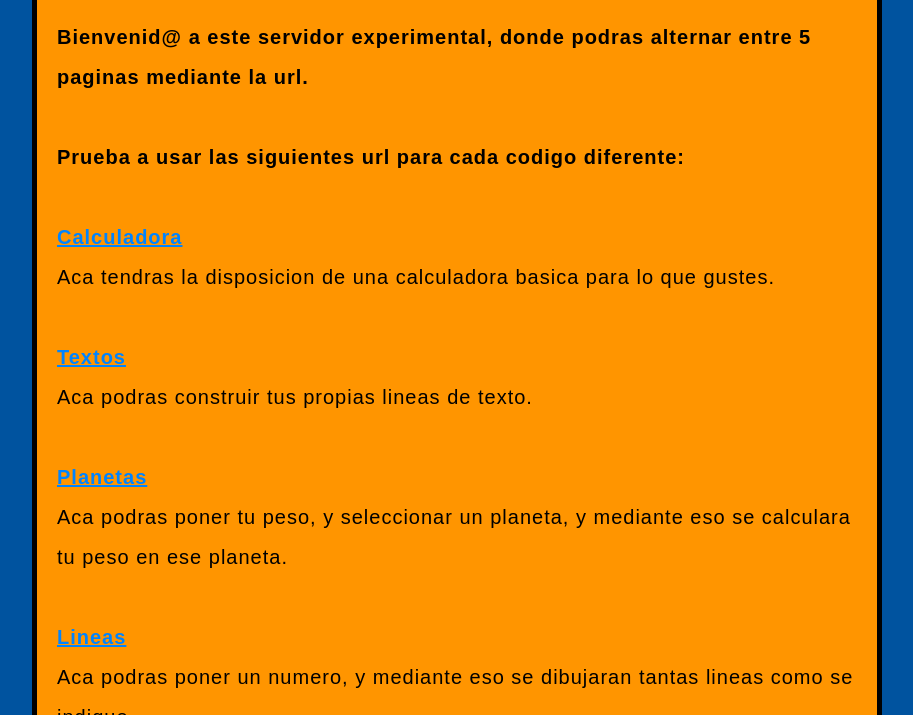
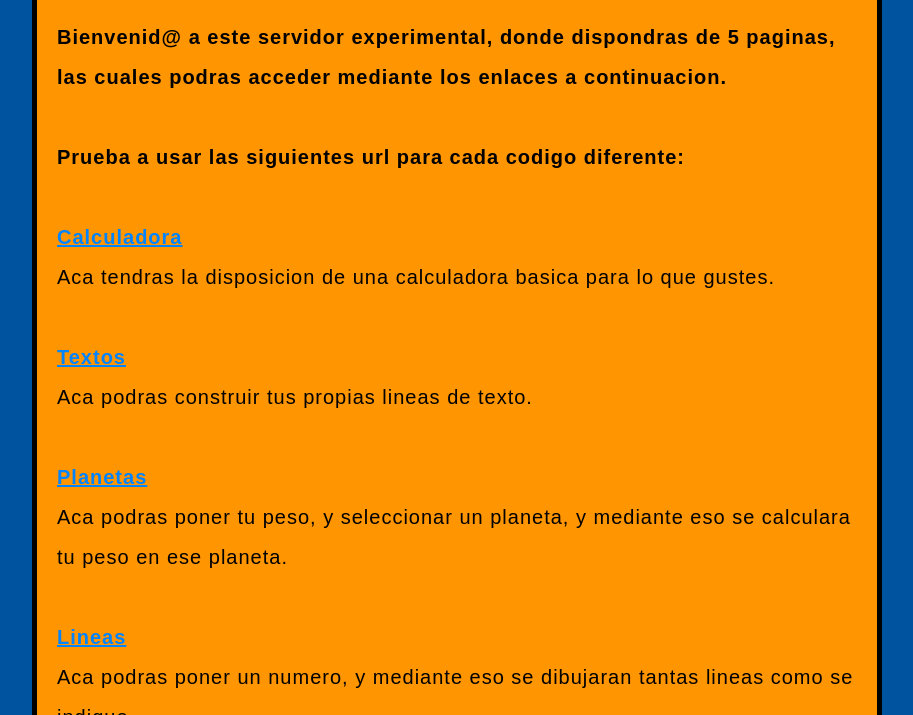
Before and after one commit to Daroxx887/servidor-prueba-1, a website: page Inicio.html in a window 1280 px wide. Shown: the part 85-800 px from the top of the page, without its empty margins (183-1096 px from the left). Drawn offline with Linux system fonts and the light colour scheme.

Commit message:
Update Inicio.html

```diff
--- a/Inicio.html
+++ b/Inicio.html
@@ -41,7 +41,7 @@
     <body>
         <h1>Inicio</h1>
         <p>
-            <strong>Bienvenid@ a este servidor experimental, donde podras alternar entre 5 paginas mediante la url.</strong>
+            <strong>Bienvenid@ a este servidor experimental, donde dispondras de 5 paginas, las cuales podras acceder mediante los enlaces a continuacion.</strong>
             <br/>
             <br/>
             <strong>Prueba a usar las siguientes url para cada codigo diferente:</strong>
```
